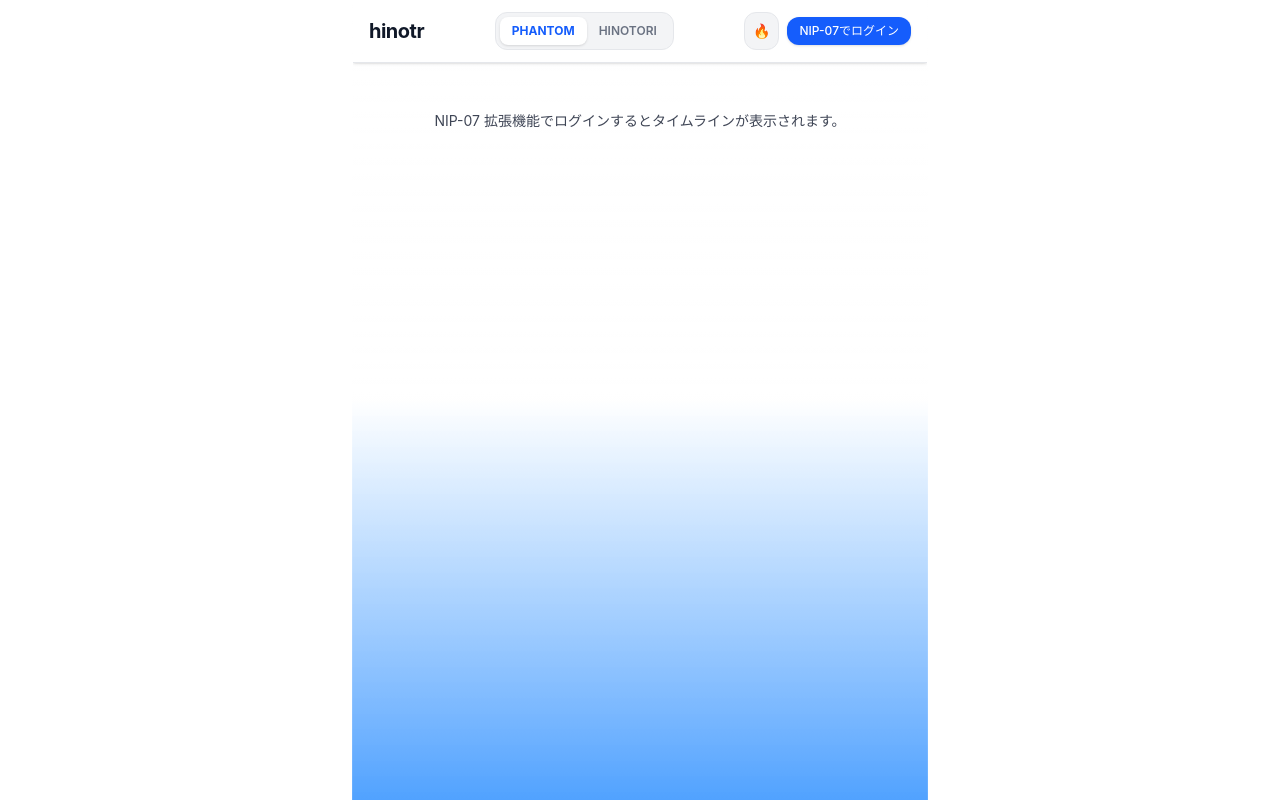
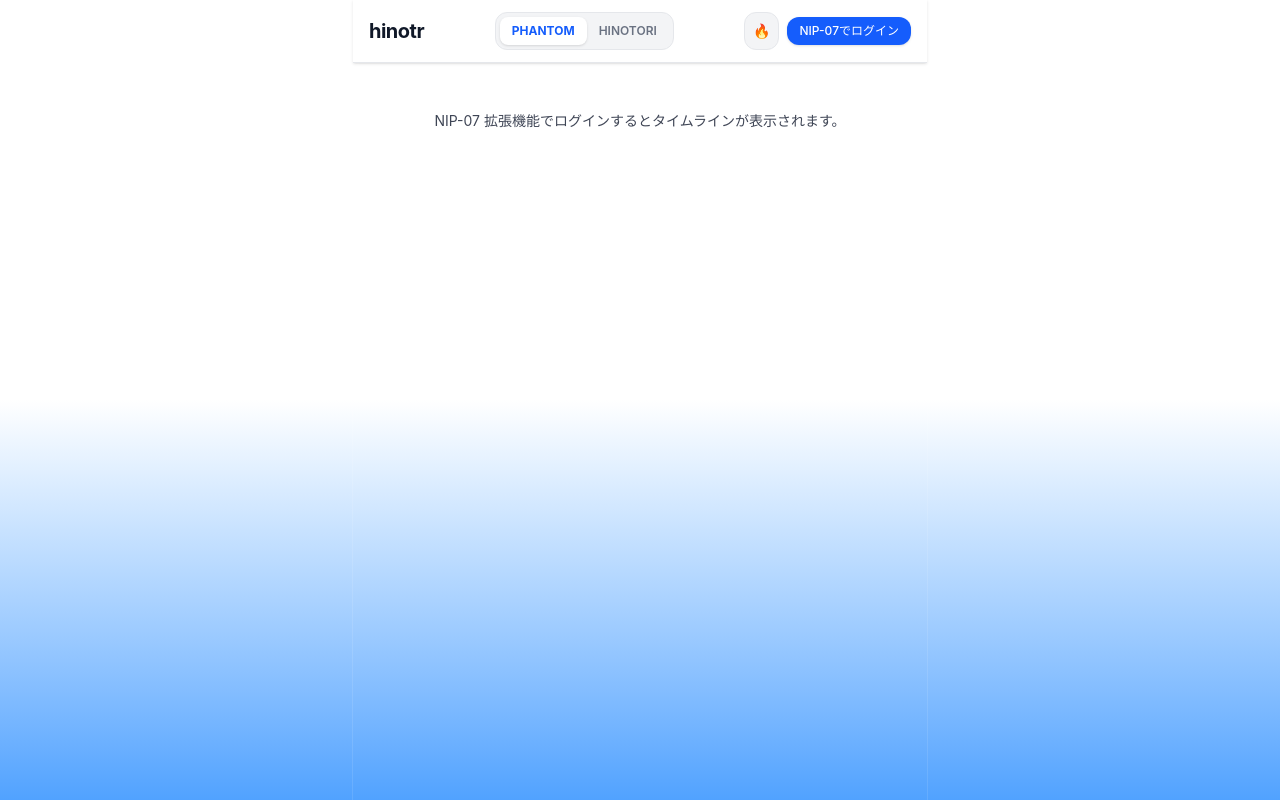
Before and after one commit to brokoyy/hinotr, a React (Vite) app: page / in a window 1280 px wide. Built offline with nearby package versions, Linux system fonts and the light colour scheme; what nostr-tools would draw is missing.

Commit message:
Refactor gradient classes and layout structure
Updated gradient definitions and adjusted class names for better styling consistency.

```diff
--- a/src/App.tsx
+++ b/src/App.tsx
@@ -83,7 +83,7 @@ export default function App() {
     setPubkey(null);
   };
 
-  // ご提示いただいた元のグラデーションクラスのマッピング
+  // 3日前のコードにあった美しいグラデーション定義
   const themeClasses = {
     PHANTOM: {
       light: 'bg-gradient-to-b from-white via-white/90 to-blue-400 text-slate-900',
@@ -96,13 +96,10 @@ export default function App() {
   }[mode][theme];
 
   return (
-    <div
-      className="min-h-screen transition-colors duration-75"
-      style={{ background: theme === 'dark' ? '#000000' : '#ffffff' }}
-    >
+    <div className={`min-h-screen transition-colors duration-500 ${themeClasses}`}>
       <div
         ref={scrollContainerRef}
-        className={`max-w-xl mx-auto h-screen border-x border-white/10 flex flex-col relative overflow-y-auto overflow-x-hidden ${themeClasses}`}
+        className="max-w-xl mx-auto min-h-screen border-x border-white/10 flex flex-col relative"
       >
         <Header
           mode={mode}
@@ -117,7 +114,7 @@ export default function App() {
           hasUnread={hasUnread}
         />
 
-        <main className="flex-1 flex flex-col min-h-0">
+        <main className="flex-1 flex flex-col">
           {!pubkey && (
             <div className="p-12 text-center text-sm opacity-80 flex flex-col items-center gap-4">
               <p>NIP-07 拡張機能でログインするとタイムラインが表示されます。</p>
@@ -149,7 +146,7 @@ export default function App() {
           >
             <svg className="w-7 h-7 fill-current" viewBox="0 0 512 512">
               <path d="M447.1 64.9c-29.2-29.2-76.6-29.2-105.8 0L77.7 328.5c-7.5 7.5-12.8 16.8-15.1 27L41.3 454.4c-3.1 13.7 9 25.8 22.7 22.7l98.9-21.3c10.2-2.2 19.5-7.6 27-15.1L447.2 170.7c29.2-29.2 29.2-76.6 0-105.8zM147.2 419.2l-58.4 12.6 12.6-58.4L278 194.2l45.8 45.8-176.6 179.2zM336.5 208.5l-45.8-45.8 43.1-43.1c14.6-14.6 38.3-14.6 52.9 0l31.5 31.5c14.6 14.6 14.6 38.3 0 52.9l-81.7 44.5z" />
-              <path fill="#2563EB" d="M192.2 301.2l128-128c6.2-6.2 6.2-16.4 0-22.6s-16.4-6.2-22.6 0l-128 128c6.2 6.2-6.2 16.4 0 22.6s16.4 6.2 22.6 0z" />
+              <path fill="#2563EB" d="M192.2 301.2l128-128c6.2-6.2 6.2-16.4 0-22.6s-16.4-6.2-22.6 0l-128 128c-6.2 6.2-6.2 16.4 0 22.6s16.4 6.2 22.6 0z" />
             </svg>
           </button>
         )}
```
